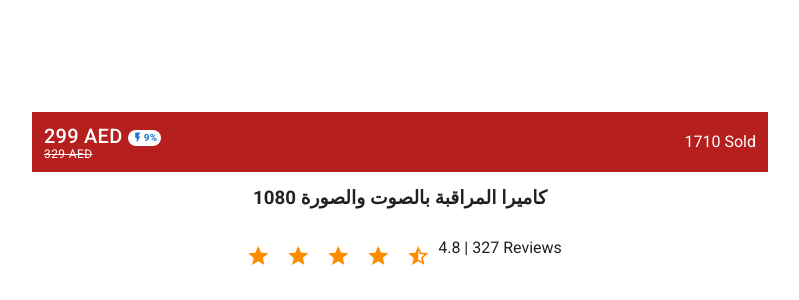
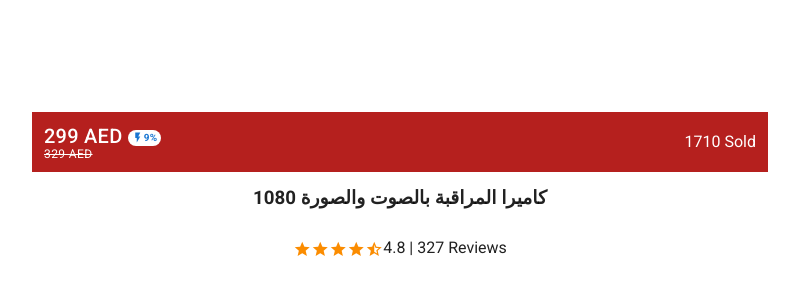
Before and after one commit to ashraf-frotan/landingpage-mis-frontend, a Nuxt app: page /landing/1 in a window 1280 px wide. Shown: the part 1164-1464 px from the top of the page, without its empty margins (240-1039 px from the left). Built offline with nearby package versions, Linux system fonts and the light colour scheme; what vue-toastr would draw is missing.

Commit message:
v-rating font and size customized

```diff
--- a/pages/landing/_slug.vue
+++ b/pages/landing/_slug.vue
@@ -67,4 +67,12 @@ export default {
 .theme{
   background-color: #b5201e;
 }
+
+.v-rating .v-icon{
+  padding:0 !important;
+}
+
+.v-icon.v-icon {
+  font-size:18px;
+}
 </style>
```
